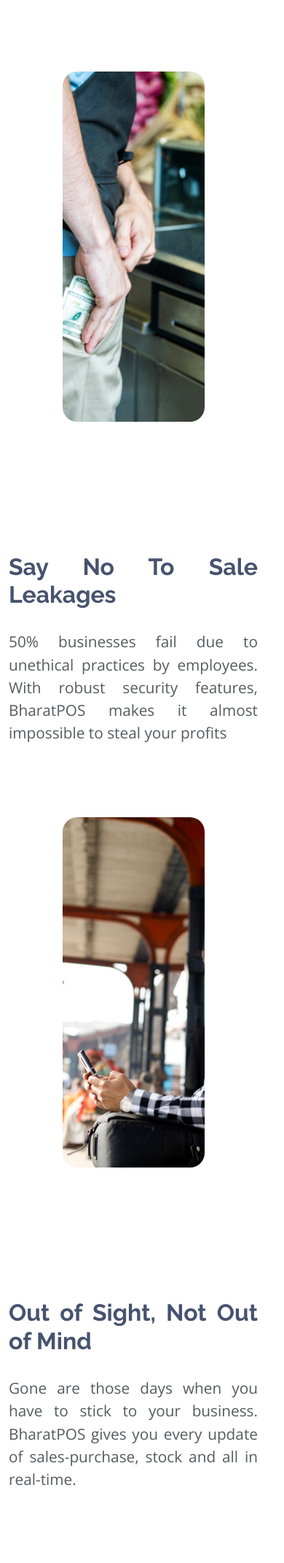
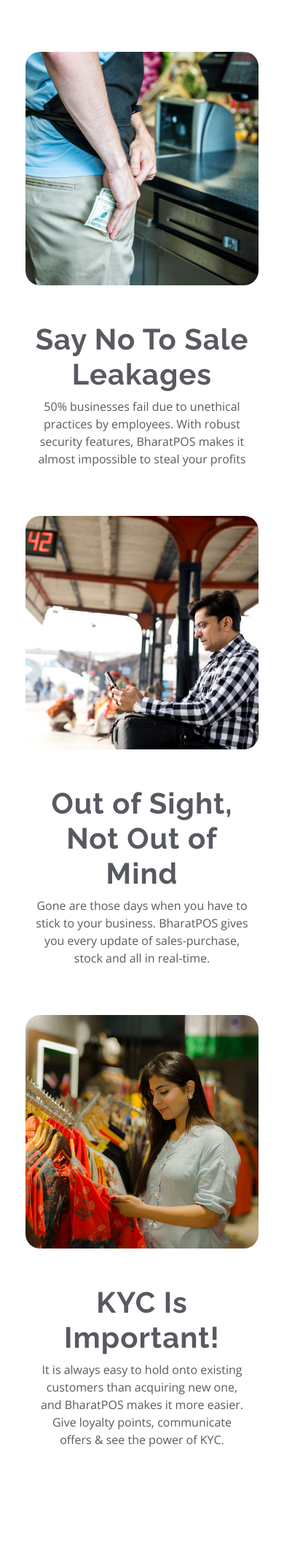
Before and after one commit to Mriganka813/BharatPOS-landing-page, a PHP site: page / in a window 390 px wide. Shown: the part 1165-3307 px from the top of the page at 73% size. Run offline with PHP 8.4, Linux system fonts and the light colour scheme.

Commit message:
Changed logo and hero image, worked on responsiveness

```diff
--- a/index.html
+++ b/index.html
@@ -74,23 +76,24 @@
         <div
           class="col-lg-6 d-lg-flex flex-lg-column justify-content-center align-items-stretch pt-5 pt-lg-0 order-2 order-lg-1"
           data-aos="fade-up">
-          <div>
+          <div class="hero-text">
             <h1>BharatPOS: India’s First AI Integrated POS + E-Commerce Market Place</h1>
             <h2>Welcome visitors, come and join the POS revolution with BharatPOS.</h2>
-            <!-- <a href="https://play.google.com/store/apps/details?id=com.cube.magicstep" class="download-btn"><i class="bx bxl-play-store"></i> Google Play</a> -->
-            <!-- <a href="#" class="download-btn"><i class="bx bxl-apple"></i> App Store</a> -->
-            <a href="https://play.google.com/store/apps/details?id=com.cube.magicstep"> <input
-                alt="google playstore image" height="250" src="public/img/google.svg" type="image" width="250" /> </a>
-            <!-- <button type="button"> <img src="public/img/google.png" height =auto width=auto /> </button> -->
-            <!-- <link rel="icon" href="public/img/google.png" type="image/png" sizes="16x16"> -->
-            <a href="Download/BharatPOS.exe"> <input alt="windows app" height="250" src="public/img/windows1.svg"
-                type="image" width="250" /> </a>
+
+            <a href="https://play.google.com/store/apps/details?id=com.cube.magicstep">
+              <input alt="google playstore image" height="250" src="public/img/google.svg" type="image" width="200" />
+            </a>
+            <a href="Download/BharatPOS.exe">
+              <input alt="windows app" height="250" src="public/img/windows1.svg" type="image" width="200" />
+            </a>
+
+
           </div>
         </div>
         <div class="col-lg-6 d-lg-flex flex-lg-column align-items-stretch order-1 order-lg-2 hero-img"
           data-aos="fade-up">
           <img alt="Image description" class="img-thumbnail" height="538"
-            sizes="(max-width: 767px) 100vw, (max-width: 1023px) 50vw, 33.3vw" src="public/img/details.svg"
+            sizes="(max-width: 767px) 100vw, (max-width: 1023px) 150vw, 33.3vw" src="public/img/hero-image.png"
             width="538" />
         </div>
       </div>
@@ -172,11 +175,10 @@
     <section class="details" id="details">
       <div class="container">
 
-
-        <div class="row content display-flex detail-sub">
+        <div class="detail-block">
           <div class="col-md-6 detail-bg" data-aos="fade-right" style="border-radius: 20px;" id="detail-bg-1">
           </div>
-          <div class="col-md-4" data-aos="fade-up">
+          <div class="detail-content" data-aos="fade-up">
             <h3>Say No To Sale Leakages</h3>
             <p>
               50% businesses fail due to unethical practices by employees. With robust security features,
@@ -185,10 +187,10 @@
           </div>
         </div>
 
-        <div class="row content display-flex flex-direction-reverse-row detail-sub">
+        <div class="detail-block-02">
           <div class="col-md-6 detail-bg" data-aos="fade-left" style="border-radius: 20px;" id="detail-bg-2">
           </div>
-          <div class="col-md-4" data-aos="fade-up">
+          <div class="detail-content" data-aos="fade-up">
             <h3>Out of Sight, Not Out of Mind</h3>
             <p>
               Gone are those days when you have to stick to your business. BharatPOS gives you every
@@ -197,10 +199,10 @@
           </div>
         </div>
 
-        <div class="row content display-flex detail-sub">
+        <div class="detail-block">
           <div class="col-md-6 detail-bg" data-aos="fade-right" style="border-radius: 20px;" id="detail-bg-3">
           </div>
-          <div class="col-md-4" data-aos="fade-up">
+          <div class="detail-content" data-aos="fade-up">
             <h3>KYC Is Important!</h3>
             <p>
               It is always easy to hold onto existing customers than acquiring new one, and BharatPOS makes it more
@@ -267,10 +242,10 @@
           <h2>WHY BUSINESS OWNERS ❤️ US</h2>
         </div>
 
-        <div class="row content display-flex detail-sub">
+        <div class="detail-block">
           <div class="col-md-6 detail-bg" data-aos="fade-right" style="border-radius: 20px;" id="detail-bg-4">
           </div>
-          <div class="col-md-4" data-aos="fade-up">
+          <div class="detail-content" data-aos="fade-up">
             <h3>Simple</h3>
             <p>
               Don’t worry your staff will find it very
@@ -279,10 +254,10 @@
           </div>
         </div>
 
-        <div class="row content display-flex flex-direction-reverse-row detail-sub">
+        <div class="detail-block-02">
           <div class="col-md-6 detail-bg" data-aos="fade-left" style="border-radius: 20px;" id="detail-bg-5">
           </div>
-          <div class="col-md-4" data-aos="fade-up">
+          <div class="detail-content" data-aos="fade-up">
             <h3>Affordable</h3>
             <p>
               Every good thing comes at a great cost, but not always. Well, at least
@@ -291,10 +266,10 @@
           </div>
         </div>
 
-        <div class="row content display-flex detail-sub">
+        <div class="detail-block">
           <div class="col-md-6 detail-bg" data-aos="fade-right" style="border-radius: 20px;" id="detail-bg-6">
           </div>
-          <div class="col-md-4" data-aos="fade-up">
+          <div class="detail-content" data-aos="fade-up">
             <h3>Service</h3>
             <p>
               Good products are nothing without
@@ -460,7 +433,8 @@
           </ul>
         </div>
       </div>
-    </section><!-- End Frequently Asked Questions Section -->
+    </section> -->
+    <!-- End Frequently Asked Questions Section -->
 
   </main><!-- End #main -->
   <!-- ======= Footer ======= -->
--- a/public/css/style.css
+++ b/public/css/style.css
@@ -11,6 +11,26 @@
 body {
   font-family: "Open Sans", sans-serif;
   color: #585a61;
+}
+
+::-webkit-scrollbar {
+  width: 7px;
+}
+
+/* Track */
+::-webkit-scrollbar-track {
+  background: #ffffff;
+}
+
+/* Handle */
+::-webkit-scrollbar-thumb {
+  background: #888;
+  border-radius: 5px;
+}
+
+/* Handle on hover */
+::-webkit-scrollbar-thumb:hover {
+  background: #555;
 }
 
 a {
@@ -95,23 +115,10 @@
   box-shadow: 0px 2px 15px rgba(0, 0, 0, 0.1);
 }
 
-#header .logo h1 {
-  font-size: 30px;
-  margin: 0;
-  line-height: 1;
-  font-weight: 400;
-  letter-spacing: 2px;
-}
-
-#header .logo h1 a,
-#header .logo h1 a:hover {
-  color: #0047FF;
-  text-decoration: none;
-}
 
 #header .logo img {
   margin: 0;
-  max-height: 40px;
+  max-height: 60px;
 }
 
 /*--------------------------------------------------------------
@@ -465,13 +472,74 @@
   border: none;
 }
 
+.detail-block,
+.detail-block-02 {
+  display: flex;
+  align-items: center;
+  justify-content: space-between;
+  /* padding-inline: 100px; */
+  margin-block: 50px;
+}
+
+.detail-block-02 {
+  flex-direction: row-reverse;
+}
+
+.detail-content {
+  width: 50%;
+}
+
+.detail-content h3 {
+  font-size: 2.5rem;
+  font-weight: bold;
+  letter-spacing: 1px;
+}
+
+.detail-content p {
+  text-align: justify;
+}
+
 .detail-bg {
-  width: 30rem;
-  height: 30rem;
+  width: 25rem;
+  height: 25rem;
   background-position: center;
   background-repeat: no-repeat;
   background-size: cover;
 }
+
+@media screen and (max-width: 1000px) {
+
+  .detail-block,
+  .detail-block-02 {
+    gap: 50px;
+    flex-direction: column;
+  }
+
+  .detail-content {
+    width: 80%;
+    text-align: center;
+  }
+
+  .detail-content p {
+    text-align: center;
+  }
+
+  .detail-bg {
+    width: 20rem;
+    height: 20rem;
+  }
+
+  #hero{
+    padding-bottom: 0;
+  }
+}
+
+/* @media screen and (max-width: 770) {
+  .detail-bg {
+    width: 80vw;
+    height: 80vw;
+  }
+} */
 
 #detail-bg-1 {
   background-image: url('../img/detail-bg-1.jpg');
@@ -519,8 +587,6 @@
 .flex-direction-reverse-row {
   flex-direction: row-reverse;
 }
-
-
 
 .display-flex {
   display: flex;
@@ -1357,12 +1423,6 @@
   }
 }
 
-@media screen and (max-width: 767px) {
-  .detail-bg {
-    width: 50vw;
-  }
-}
-
 .section-head {
   width: 100%;
   text-align: center;
@@ -1378,6 +1438,10 @@
   flex-wrap: wrap;
   display: flex;
   gap: 2rem;
+}
+
+.scroller_inner img {
+  height: 200px;
 }
 
 .scroller[data-animated="true"] {
@@ -1418,9 +1482,19 @@
   }
 }
 
-.icons-scroll{
+.icons-scroll {
   display: flex;
   align-items: center;
   justify-content: center;
   flex-direction: column;
 }
+
+#hero h1 {
+  color: black;
+  font-weight: bold;
+  letter-spacing: 1px;
+}
+
+#hero h2 {
+  margin: 0;
+}
```
Also changed, not shown: other parts of index.html (+14 -40 lines), public/img/company_trust_01.png (added), public/img/company_trust_02.png (added), public/img/hero-image.png (added), public/img/logo.png (added).
